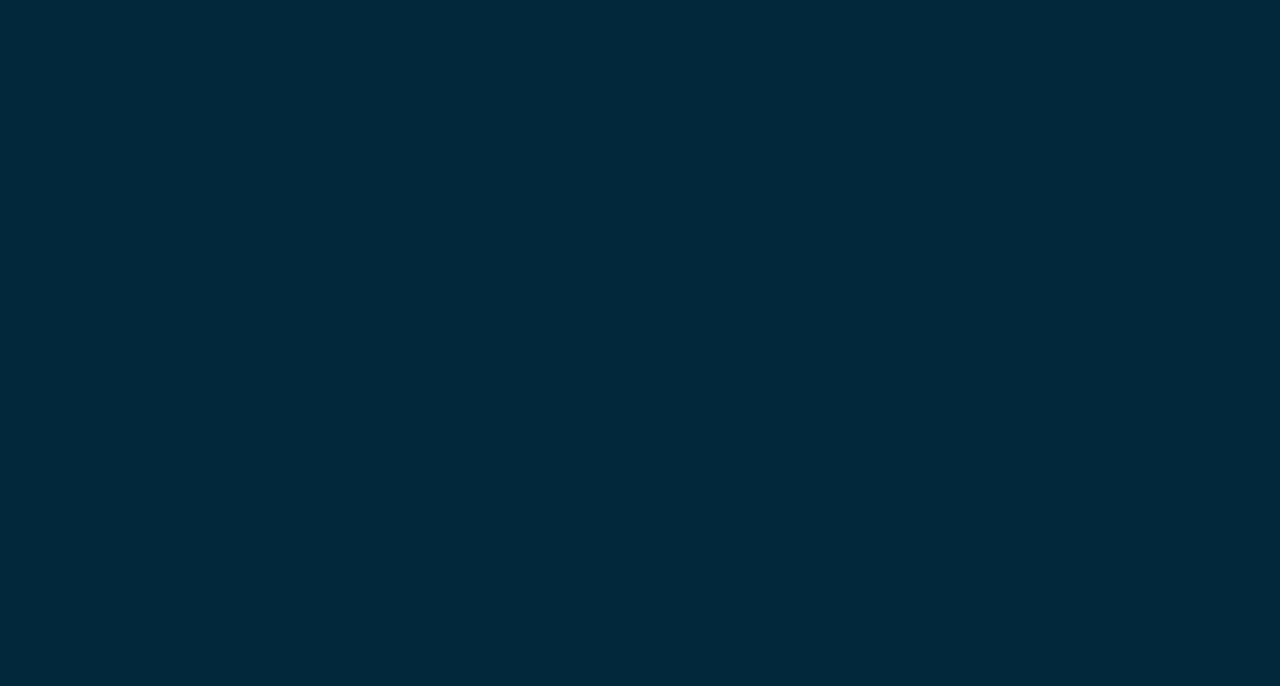
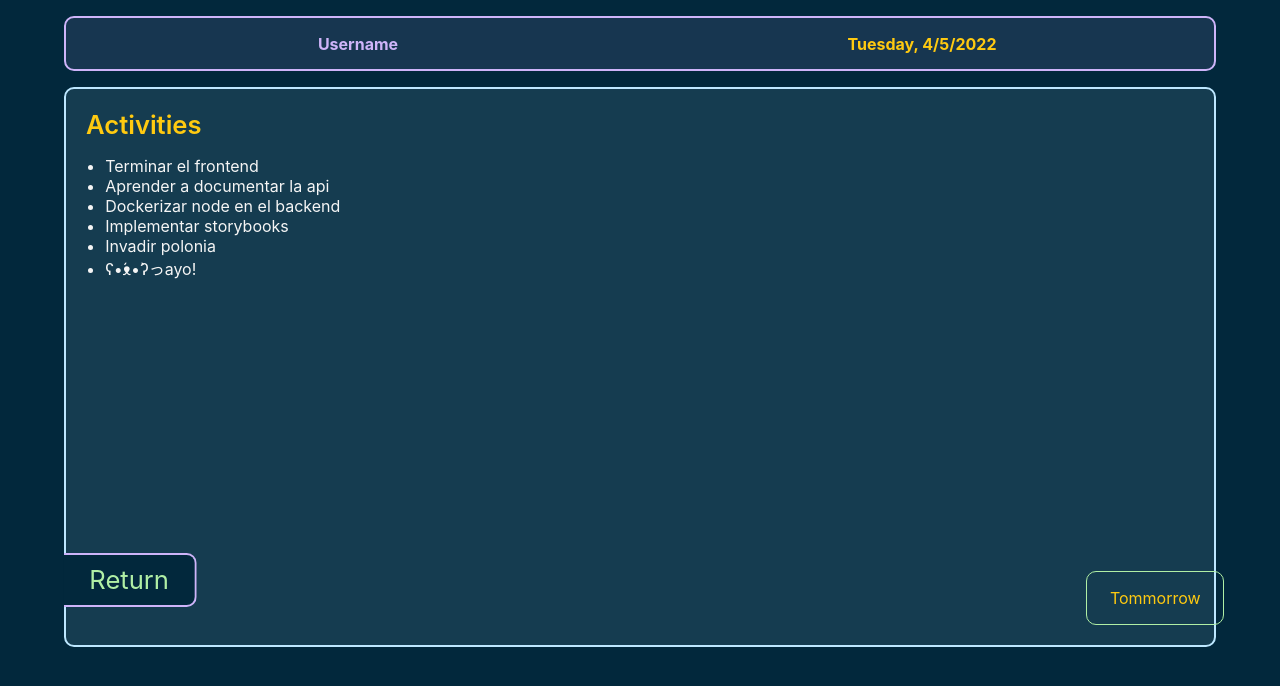
Before and after one commit to alaanescobedo/daily-tasks-app, a React (Vite) app: page /activities/1 in a window 1280 px wide. Before the commit this address had no page. Shown: the top 686 px of the page. Built offline with nearby package versions, Linux system fonts and the light colour scheme.

Commit message:
Add TaskCard redirects to specific day

```diff
--- a/src/components/Card/TaskCard/index.tsx
+++ b/src/components/Card/TaskCard/index.tsx
@@ -5,11 +5,12 @@
 interface Props {
   tasks: Task[]
   day: string
+  navigateTo: string
 }
 
-export const TaskCard = ({ tasks, day }: Props): JSX.Element => {
+export const TaskCard = ({ tasks, day, navigateTo }: Props): JSX.Element => {
   return (
-    <NavLink to='/activities'>
+    <NavLink to={navigateTo}>
       <div className={styles.container}>
         <ul className={styles.list}>
           {tasks.map(task => (
--- a/src/routes/AppRoutes.tsx
+++ b/src/routes/AppRoutes.tsx
@@ -9,7 +9,7 @@
       <Routes>
         <Route path='/' element={<AppView />} />
         <Route path='/new-task' element={<NewTaskView />} />
-        <Route path='/activities' element={<Activities />} />
+        <Route path='/activities/:day' element={<Activities />} />
       </Routes>
     </BrowserRouter>
   )
--- a/src/views/App.view.tsx
+++ b/src/views/App.view.tsx
@@ -14,7 +14,7 @@
       <MainCard />
       <Scroll>
         {tasksByDay.map(([day, tasks]) => (
-          <TaskCard tasks={tasks} day={day} key={day} />
+          <TaskCard tasks={tasks} day={day} key={day} navigateTo={`/activities/${day}`} />
         ))}
       </Scroll>
       <Button />
```
